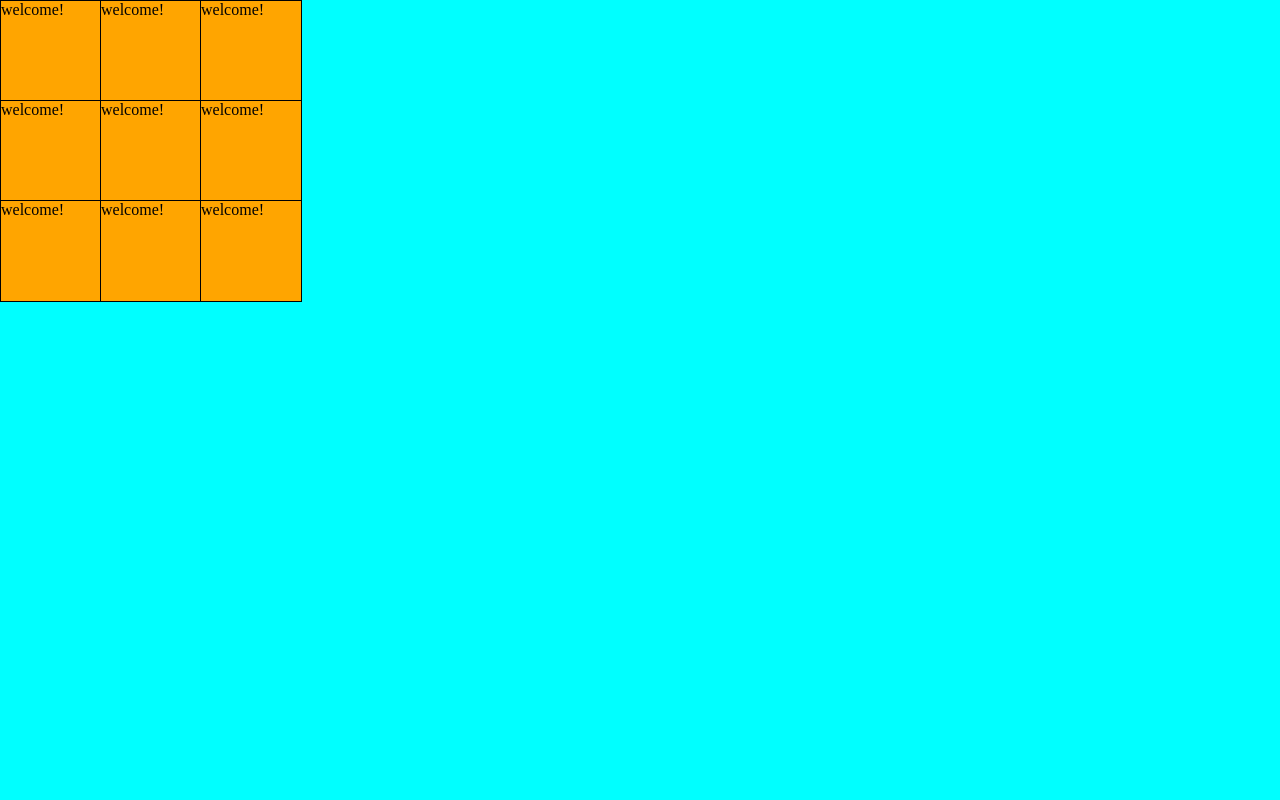
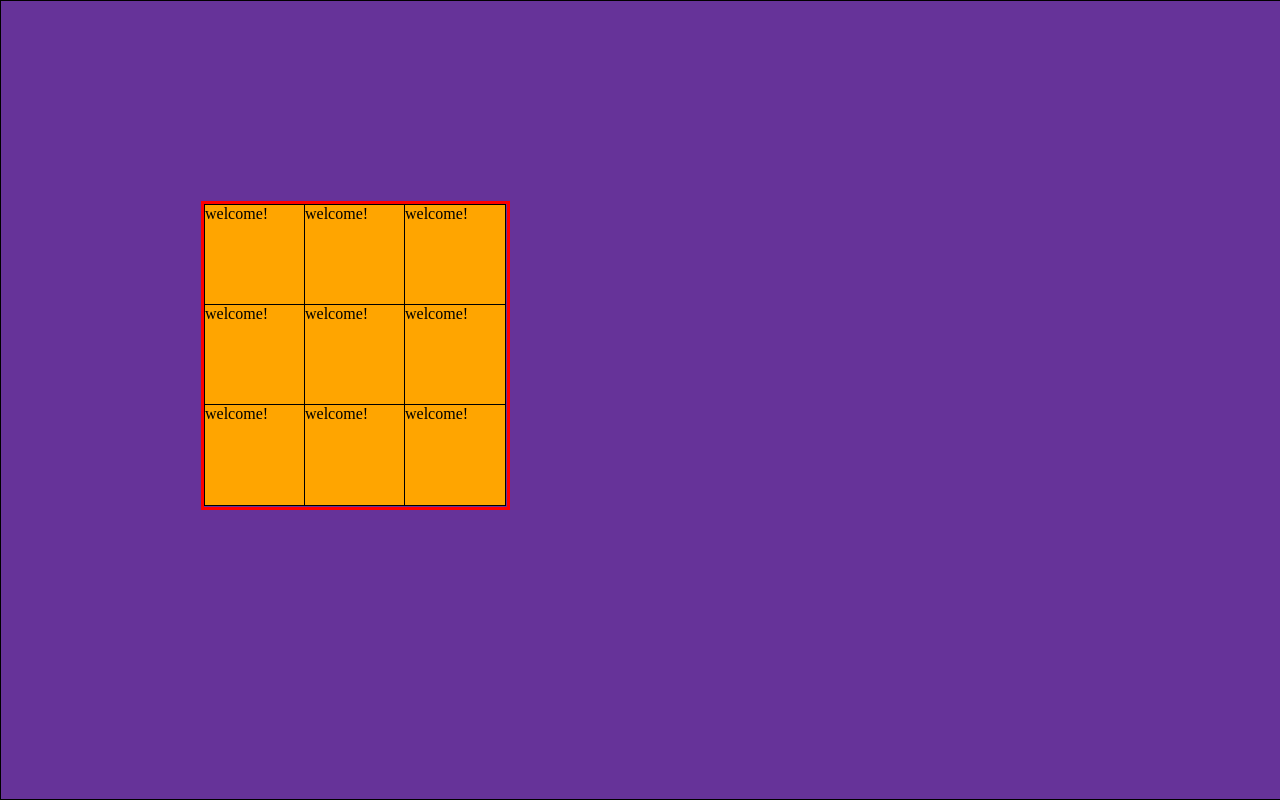
Before and after one commit to voving15/vovatask1, a website: page index.html in a window 1280 px wide. Drawn offline with Linux system fonts and the light colour scheme.

Commit message:
explain absolute placeing

```diff
--- a/index.html
+++ b/index.html
@@ -6,6 +6,11 @@
     <link rel="stylesheet" type="text/css" href="./styles.css">
   </head>
   <body>
+    <div class="wrapper">
+
+      <div class="wrapper-game">
+
+
         <div class="welcome item0">
           welcome!
         </div>
@@ -38,6 +43,8 @@
         <div class="welcome item8">
           welcome!
         </div>
+      </div>
+    </div>
     <!-- <script src="./src/index.js"></script> -->
     <script type="text/javascript">
       for(){}
--- a/styles.css
+++ b/styles.css
@@ -11,6 +11,25 @@ body {
 div {
   border: 1px solid #000;
 }
+
+.wrapper {
+  position: absolute;
+  width: 100%;
+  top: 0;
+  bottom: 0;
+
+  background-color: rebeccapurple;
+}
+
+.wrapper-game {
+  position: absolute;
+  width: 303px;
+  height: 303px;
+  border: 3px solid red;
+  top: 200px;
+  left: 200px;
+}
+
 .welcome {
   background: orange;
   /* display: block; */
```
Lines whose indentation alone changed are shown as unchanged.
